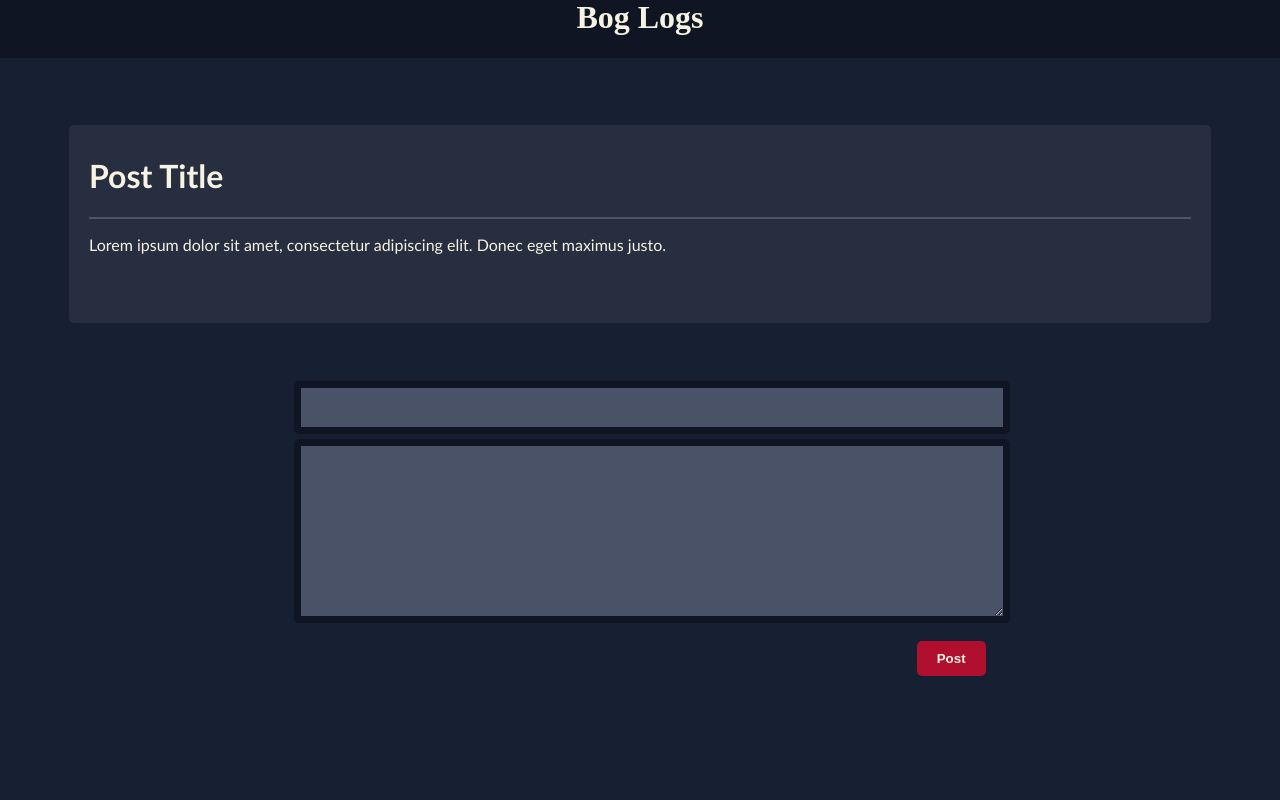
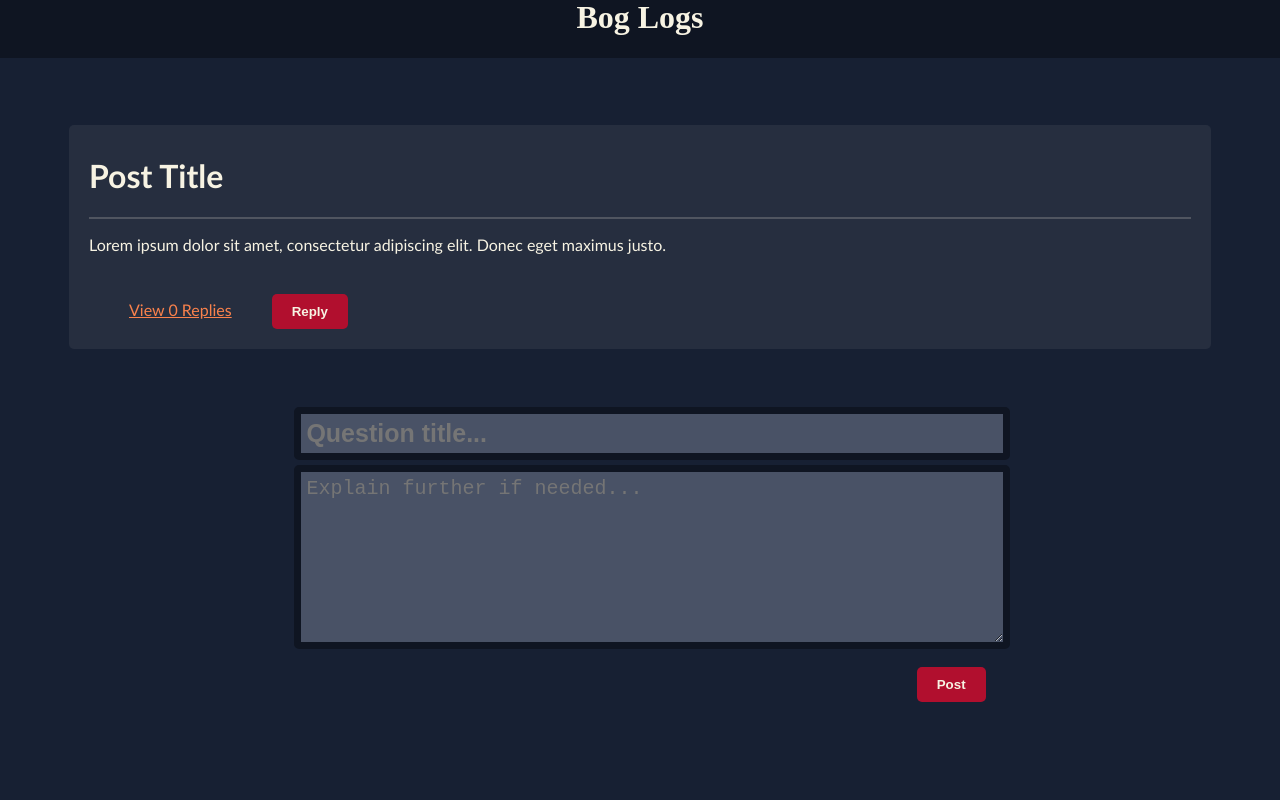
Before and after one commit to CovJus01/BogLogs, a React (Create React App) app: page /post in a window 1280 px wide. Shown: the top 800 px of the page. Built offline with nearby package versions, Linux system fonts and the light colour scheme.

Commit message:
Added placeholders for textboxes + Fixes to PostBox

```diff
--- a/src/components/Post.js
+++ b/src/components/Post.js
@@ -31,8 +31,8 @@ export default function Post() {
 
     return (
         <div className="PostContainer">
-            <input value={post.title} onChange={(e) => setPost({...post,title:e.target.value})} className="PostTitle" />  <br />
-            <textarea  value={post.description} onChange={(e) => setPost({...post,description:e.target.value})} className="PostInput" /> <br />
+            <input placeholder="Question title..." value={post.title} onChange={(e) => setPost({...post,title:e.target.value})} className="PostTitle" />  <br />
+            <textarea placeholder="Explain further if needed..." value={post.description} onChange={(e) => setPost({...post,description:e.target.value})} className="PostInput" /> <br />
             <div className="Flex">
                 <div className="FillerDiv"/>
                 <button onClick={handleSubmit} className="PostBtn">Post</button>
--- a/src/components/PostBox.js
+++ b/src/components/PostBox.js
@@ -1,21 +1,16 @@
 import React, { useState, useEffect } from "react";
 import '../styles/main.css';
 
-export default function PostBox ({ isReply }) {
-    const [reply, setReply] = useState(isReply);
+export default function PostBox () {
 
-    useEffect(() => {
-        setReply(isReply);
-    }, [isReply]);
-    console.log(reply)
     return (
         <div className="PostBoxContainer">
             <h1>Post Title</h1>
             <hr className="PostDivider"/>
             <p className="PostQuestion">Lorem ipsum dolor sit amet, consectetur adipiscing elit. Donec eget maximus justo.</p>
             <div className="Replies">
-                { isReply? <a className="ReplyHyperlink" href="/">View 0 Reviews</a> : null}
-                { isReply? <button className="PostBtn">Reply</button> : null}
+                <a className="ReplyHyperlink" href="/">View 0 Replies</a>
+                <button className="PostBtn">Reply</button>
             </div>
         </div>
     );
--- a/src/components/Reply.js
+++ b/src/components/Reply.js
@@ -25,7 +25,7 @@ export default function Reply() {
     }
     return (
         <div className="PostContainer">
-            <textarea className="PostInput" /> <br />
+            <textarea placeholder="Reply to Post..." className="PostInput" /> <br />
             <div className="Flex">
                 <div className="FillerDiv"/>
                 {<button className="PostBtn">Reply</button>}
```
